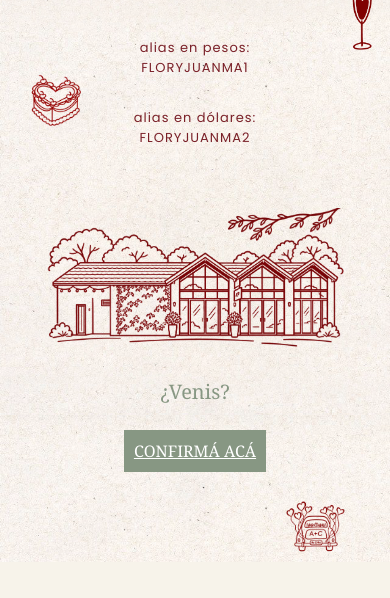
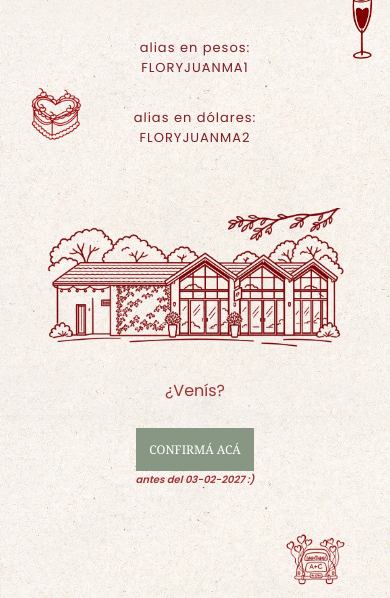
Before and after one commit to juanmafc1/CasamientoFlorYJuanma, a plain HTML site: page index.html in a window 390 px wide. Shown: the part 2117-2715 px from the top of the page. Before the commit the page ends 2679 px from the top, so only its background shows below. Drawn offline with Linux system fonts and the light colour scheme.

Commit message:
v2
modificaciones

```diff
--- a/css/estilos.css
+++ b/css/estilos.css
@@ -445,9 +445,12 @@ h1 span {
     margin: 0 auto 20px;
 }
 .confirmacion-button{
-    padding: 10px;
+    padding: 13px;
     border: none;
     width: 50%;
+    font-size: 12px;
+    font-weight: normal;
+    text-decoration: none;
 
 
     background-color: #879783;
@@ -482,6 +485,7 @@ h1 span {
     display: block;
     margin: 0 auto;
     width: fit-content;
+    font-size: 16px;
 }
 
 /* TRANSFERENCIAS */
@@ -1287,6 +1291,7 @@ button.foto {
 
     .seccion-final h2 {
         font-size: 30px;
+        font-family: 'Poppins', sans-serif;
     }
 
     .contenedor-final {
@@ -1295,6 +1300,20 @@ button.foto {
 
     .tarjeta-final {
         padding: 30px 22px;
+    }
+
+    .tarjeta-final p {
+            color: #9D3333;
+    font-style: italic;
+    font-family: 'Poppins', sans-serif;
+    font-size: 10px;
+    font-weight: 600;
+    }
+
+    .tarjeta-final h3 {
+        color: #9D3333;
+        font-family: 'Poppins', sans-serif;
+        font-size: 16px;
     }
 
  .seccion-final {
--- a/index.html
+++ b/index.html
@@ -396,7 +396,7 @@
         <div class="modal-informacion">
             <h2>¡Vamos contando los días!</h2>
             <p class="modal-subtitulo">
-                Por favor confirmar antes del 20-03-2027
+                Por favor confirmar antes del 03-02-2027
             </p>
             <div class="contador">
                 <div>
@@ -478,13 +478,14 @@
         <img src="img/imagenConfir.png"
         alt="dibujo confimracion"
         class ="imagen-confirmacion-paloma">
-            <h3>¿Venis?</h3>
+            <h3>¿Venís?</h3>
                 <a href ="https://forms.gle/rh7YoRsjiiWJeCZX8"
                   target="_blank"
                   rel="noopener noreferrer"
                   class="confirmacion-button">
                 CONFIRMÁ ACÁ
                 </a>
+                <p>antes del 03-02-2027 :) </p>
         <img src="img/decoraciones/deco2.png"
         alt="decoracion2"
         class="deco2">
--- a/js/script.js
+++ b/js/script.js
@@ -21,9 +21,27 @@ function cerrarModal(id) {
 
 }
 
+// Cerrar al hacer clic fuera de la ventana
+document.addEventListener("DOMContentLoaded", function () {
+
+    document.querySelectorAll(".modal").forEach(function (modal) {
+
+        modal.addEventListener("click", function (event) {
+
+            if (event.target === modal) {
+                cerrarModal(modal.id);
+            }
+
+        });
+
+    });
+
+});
+
 
 // Cerrar al hacer clic fuera de la ventana
-document.querySelectorAll(".modal").forEach(modal => {
+/*document.querySelectorAll(".modal").forEach(modal => {
+
 
     modal.addEventListener("click", function(evento) {
 
@@ -33,7 +51,7 @@ document.querySelectorAll(".modal").forEach(modal => {
 
     });
 
-});
+});*/
 
 
 // Cerrar con la tecla Escape
```
